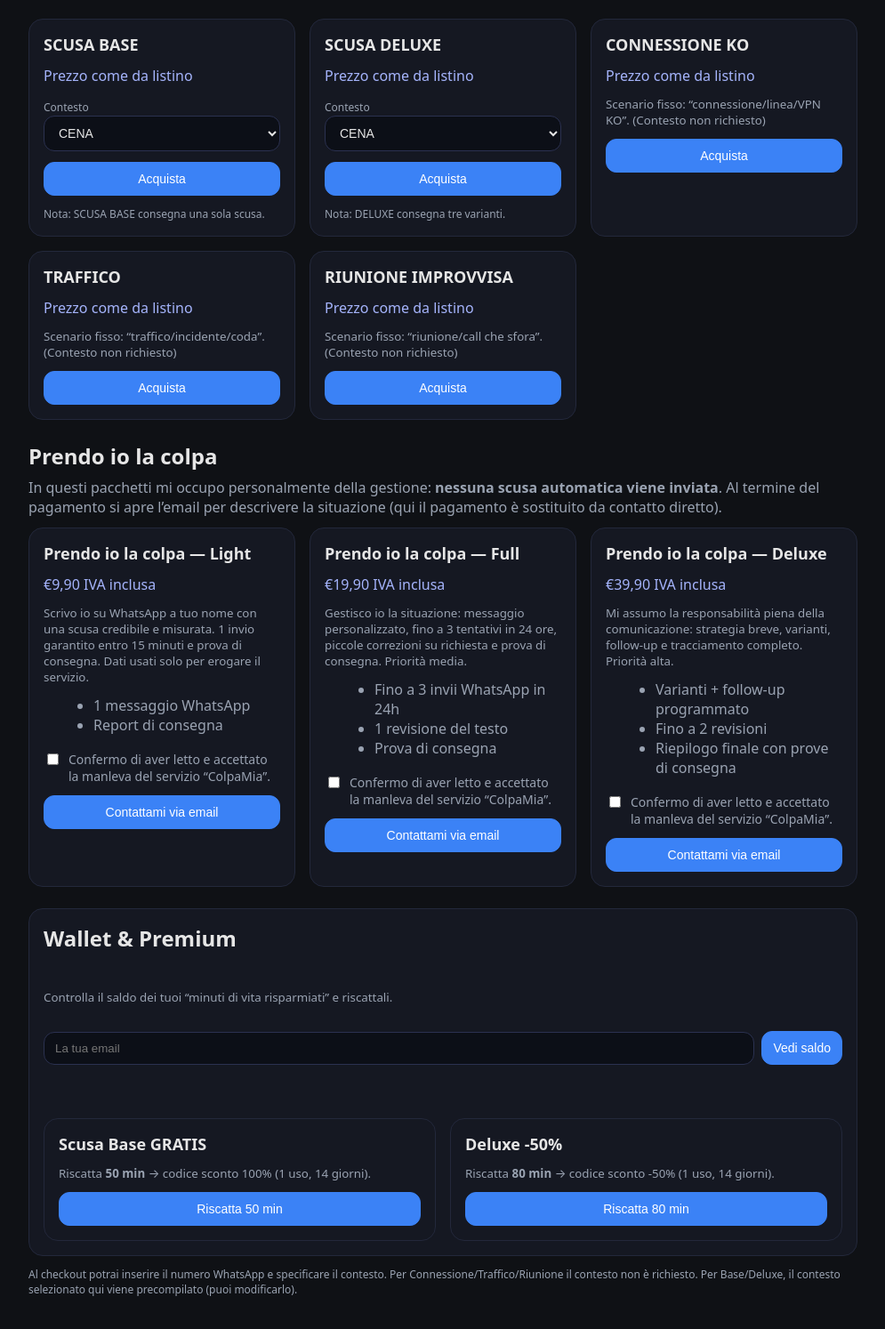
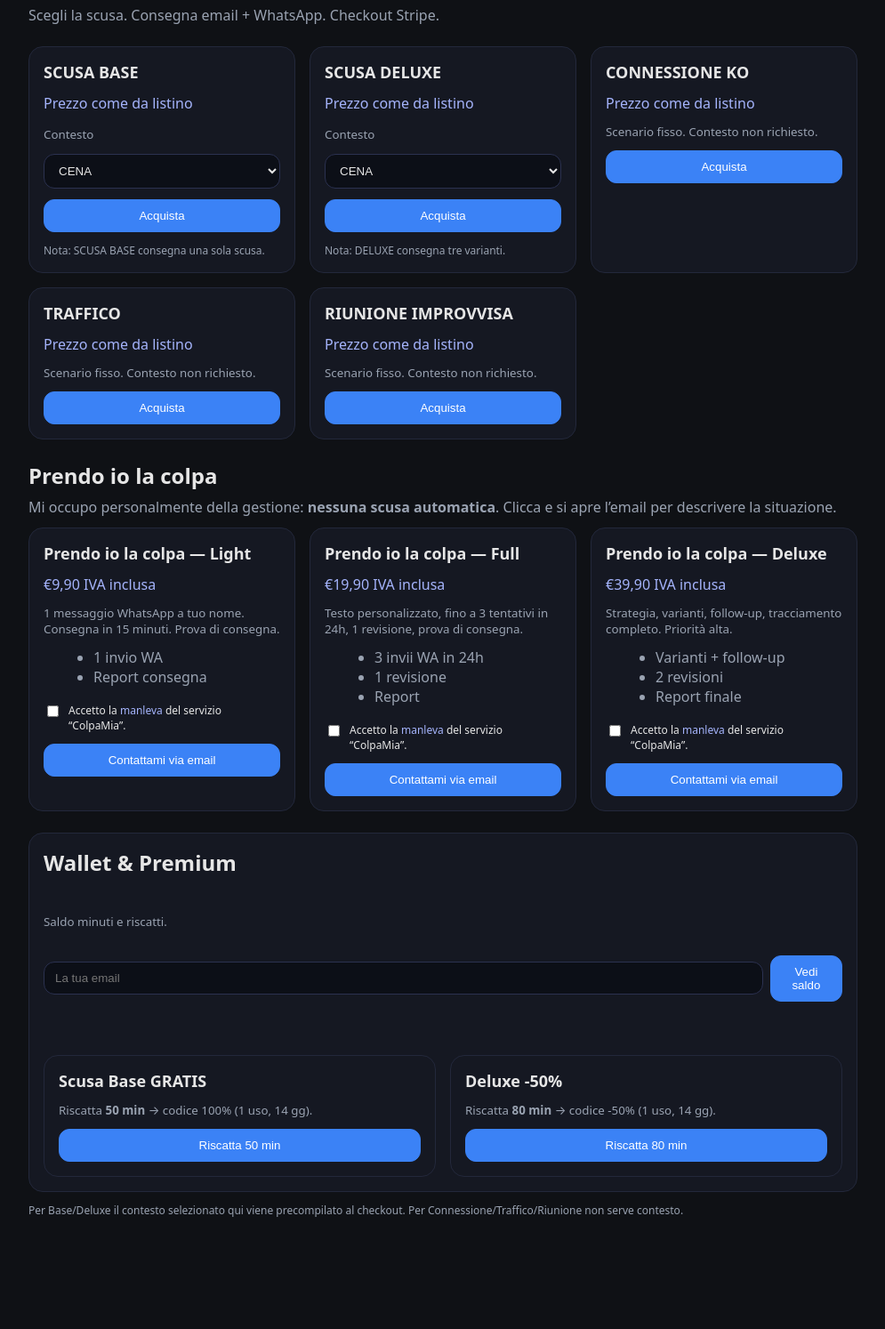
Before and after one commit to mattiapoddie87-rgb/colpa-mia-loyalty-clean4, a website: page public/index.html in a window 1280 px wide. Shown: the part 104-1598 px from the top of the page at 89% size, without its empty margins (142-1137 px from the left). After the commit the page ends 1509 px from the top, so only its background shows below. Drawn offline with Linux system fonts and the light colour scheme.

Commit message:
Update index.html

```diff
--- a/public/index.html
+++ b/public/index.html
@@ -5,29 +5,25 @@
   <meta name="viewport" content="width=device-width,initial-scale=1" />
   <title>COLPA MIA — Catalogo</title>
   <style>
-    :root{
-      --bg:#0f1115;--panel:#151822;--border:#23283b;--text:#e6e6e6;--muted:#9aa3b2;--accent:#3b82f6;--pill:#a5b4fc;
-    }
+    :root{--bg:#0f1115;--panel:#151822;--border:#23283b;--text:#e6e6e6;--muted:#9aa3b2;--accent:#3b82f6;--pill:#a5b4fc}
     *{box-sizing:border-box}
     body{font-family:system-ui,-apple-system,Segoe UI,Roboto,sans-serif;margin:0;background:var(--bg);color:var(--text)}
-    a{color:inherit}
+    a{color:var(--pill);text-decoration:none}
     .wrap{max-width:980px;margin:0 auto;padding:24px}
-    h1{margin:0 0 12px}
-    small, .muted{color:var(--muted)}
     .grid{display:grid;grid-template-columns:repeat(auto-fit,minmax(260px,1fr));gap:16px}
     .card{background:var(--panel);border:1px solid var(--border);border-radius:16px;padding:16px;display:flex;flex-direction:column;gap:12px}
     .title{font-weight:700;font-size:18px}
     .price{color:var(--pill)}
-    label{font-size:12px;color:var(--muted)}
-    select,button,input[type="checkbox"]+label{font-size:14px}
+    .muted,small{color:var(--muted)}
     select,input[type=text]{width:100%;padding:10px 12px;border-radius:12px;border:1px solid #2b3150;background:#0c0f17;color:var(--text)}
     button{width:100%;padding:10px 12px;border-radius:12px;border:1px solid var(--accent);background:var(--accent);color:#fff;cursor:pointer}
     button:disabled{opacity:.6;cursor:not-allowed}
     .row{display:flex;gap:8px;align-items:center}
-    .checkline{display:flex;gap:8px;align-items:flex-start;font-size:12px;color:var(--muted)}
+    .checkline{display:flex;gap:8px;align-items:flex-start;font-size:12px}
     .checkline input{margin-top:3px}
+    .section-title{margin:24px 0 8px}
     .note{font-size:12px;color:var(--muted)}
-    .section-title{margin:24px 0 8px}
+    ul{margin:0 0 6px 16px}
   </style>
 </head>
 <body>
@@ -35,25 +31,19 @@
     <h1>Catalogo COLPA MIA</h1>
     <p class="muted" style="margin:0 0 24px">Scegli la scusa. Consegna email + WhatsApp. Checkout Stripe.</p>
 
-    <div class="grid" id="catalogo">
+    <div class="grid">
       <!-- SCUSA BASE -->
       <div class="card">
         <div class="title">SCUSA BASE</div>
         <div class="price">Prezzo come da listino</div>
-        <div>
-          <label for="ctx-base">Contesto</label>
+        <label for="ctx-base"><small>Contesto</small></label>
         <select id="ctx-base">
-            <option value="CENA">CENA</option>
-            <option value="APERITIVO">APERITIVO</option>
-            <option value="EVENTO">EVENTO</option>
-            <option value="LAVORO">LAVORO</option>
-            <option value="PARTITA A CALCETTO">PARTITA A CALCETTO</option>
-            <option value="FAMIGLIA">FAMIGLIA</option>
-            <option value="SALUTE">SALUTE</option>
-            <option value="APPUNTAMENTO/CONSEGNA">APPUNTAMENTO/CONSEGNA</option>
+          <option value="CENA">CENA</option><option value="APERITIVO">APERITIVO</option>
+          <option value="EVENTO">EVENTO</option><option value="LAVORO">LAVORO</option>
+          <option value="PARTITA A CALCETTO">PARTITA A CALCETTO</option><option value="FAMIGLIA">FAMIGLIA</option>
+          <option value="SALUTE">SALUTE</option><option value="APPUNTAMENTO/CONSEGNA">APPUNTAMENTO/CONSEGNA</option>
           <option value="ESAME/LEZIONE">ESAME/LEZIONE</option>
         </select>
-        </div>
         <button data-sku="SCUSA_BASE" data-context="#ctx-base">Acquista</button>
         <div class="note">Nota: SCUSA BASE consegna una sola scusa.</div>
       </div>
@@ -62,20 +52,14 @@
       <div class="card">
         <div class="title">SCUSA DELUXE</div>
         <div class="price">Prezzo come da listino</div>
-        <div>
-          <label for="ctx-deluxe">Contesto</label>
+        <label for="ctx-deluxe"><small>Contesto</small></label>
         <select id="ctx-deluxe">
-            <option value="CENA">CENA</option>
-            <option value="APERITIVO">APERITIVO</option>
-            <option value="EVENTO">EVENTO</option>
-            <option value="LAVORO">LAVORO</option>
-            <option value="PARTITA A CALCETTO">PARTITA A CALCETTO</option>
-            <option value="FAMIGLIA">FAMIGLIA</option>
-            <option value="SALUTE">SALUTE</option>
-            <option value="APPUNTAMENTO/CONSEGNA">APPUNTAMENTO/CONSEGNA</option>
+          <option value="CENA">CENA</option><option value="APERITIVO">APERITIVO</option>
+          <option value="EVENTO">EVENTO</option><option value="LAVORO">LAVORO</option>
+          <option value="PARTITA A CALCETTO">PARTITA A CALCETTO</option><option value="FAMIGLIA">FAMIGLIA</option>
+          <option value="SALUTE">SALUTE</option><option value="APPUNTAMENTO/CONSEGNA">APPUNTAMENTO/CONSEGNA</option>
           <option value="ESAME/LEZIONE">ESAME/LEZIONE</option>
         </select>
-        </div>
         <button data-sku="SCUSA_DELUXE" data-context="#ctx-deluxe">Acquista</button>
         <div class="note">Nota: DELUXE consegna tre varianti.</div>
       </div>
@@ -84,7 +68,7 @@
       <div class="card">
         <div class="title">CONNESSIONE KO</div>
         <div class="price">Prezzo come da listino</div>
-        <small>Scenario fisso: “connessione/linea/VPN KO”. (Contesto non richiesto)</small>
+        <small class="muted">Scenario fisso. Contesto non richiesto.</small>
         <button data-sku="CONNESSIONE">Acquista</button>
       </div>
 
@@ -92,7 +76,7 @@
       <div class="card">
         <div class="title">TRAFFICO</div>
         <div class="price">Prezzo come da listino</div>
-        <small>Scenario fisso: “traffico/incidente/coda”. (Contesto non richiesto)</small>
+        <small class="muted">Scenario fisso. Contesto non richiesto.</small>
         <button data-sku="TRAFFICO">Acquista</button>
       </div>
 
@@ -100,33 +84,27 @@
       <div class="card">
         <div class="title">RIUNIONE IMPROVVISA</div>
         <div class="price">Prezzo come da listino</div>
-        <small>Scenario fisso: “riunione/call che sfora”. (Contesto non richiesto)</small>
+        <small class="muted">Scenario fisso. Contesto non richiesto.</small>
         <button data-sku="RIUNIONE">Acquista</button>
       </div>
     </div>
 
     <h2 class="section-title">Prendo io la colpa</h2>
     <p class="muted" style="margin:0 0 12px">
-      In questi pacchetti mi occupo personalmente della gestione: <b>nessuna scusa automatica viene inviata</b>.
-      Al termine del pagamento si apre l’email per descrivere la situazione (qui il pagamento è sostituito da contatto diretto).
+      Mi occupo personalmente della gestione: <b>nessuna scusa automatica</b>.
+      Clicca e si apre l’email per descrivere la situazione.
     </p>
 
-    <div class="grid" id="colpa">
+    <div class="grid">
       <!-- LIGHT -->
       <div class="card">
         <div class="title">Prendo io la colpa — Light</div>
         <div class="price">€9,90 IVA inclusa</div>
-        <small>
-          Scrivo io su WhatsApp a tuo nome con una scusa credibile e misurata. 1 invio garantito entro 15 minuti e prova di consegna.
-          Dati usati solo per erogare il servizio.
-        </small>
-        <ul class="muted" style="margin:0 0 6px 16px">
-          <li>1 messaggio WhatsApp</li>
-          <li>Report di consegna</li>
-        </ul>
+        <small>1 messaggio WhatsApp a tuo nome. Consegna in 15 minuti. Prova di consegna.</small>
+        <ul class="muted"><li>1 invio WA</li><li>Report consegna</li></ul>
         <div class="checkline">
           <input id="ml1" type="checkbox">
-          <label for="ml1">Confermo di aver letto e accettato la manleva del servizio “ColpaMia”.</label>
+          <label for="ml1">Accetto la <a href="/manleva.html" target="_blank" rel="noopener">manleva</a> del servizio “ColpaMia”.</label>
         </div>
         <button data-mailto="COLPA_LIGHT" data-check="#ml1">Contattami via email</button>
       </div>
@@ -135,17 +113,11 @@
       <div class="card">
         <div class="title">Prendo io la colpa — Full</div>
         <div class="price">€19,90 IVA inclusa</div>
-        <small>
-          Gestisco io la situazione: messaggio personalizzato, fino a 3 tentativi in 24 ore, piccole correzioni su richiesta e prova di consegna. Priorità media.
-        </small>
-        <ul class="muted" style="margin:0 0 6px 16px">
-          <li>Fino a 3 invii WhatsApp in 24h</li>
-          <li>1 revisione del testo</li>
-          <li>Prova di consegna</li>
-        </ul>
+        <small>Testo personalizzato, fino a 3 tentativi in 24h, 1 revisione, prova di consegna.</small>
+        <ul class="muted"><li>3 invii WA in 24h</li><li>1 revisione</li><li>Report</li></ul>
         <div class="checkline">
           <input id="ml2" type="checkbox">
-          <label for="ml2">Confermo di aver letto e accettato la manleva del servizio “ColpaMia”.</label>
+          <label for="ml2">Accetto la <a href="/manleva.html" target="_blank" rel="noopener">manleva</a> del servizio “ColpaMia”.</label>
         </div>
         <button data-mailto="COLPA_FULL" data-check="#ml2">Contattami via email</button>
       </div>
@@ -154,17 +126,11 @@
       <div class="card">
         <div class="title">Prendo io la colpa — Deluxe</div>
         <div class="price">€39,90 IVA inclusa</div>
-        <small>
-          Mi assumo la responsabilità piena della comunicazione: strategia breve, varianti, follow-up e tracciamento completo. Priorità alta.
-        </small>
-        <ul class="muted" style="margin:0 0 6px 16px">
-          <li>Varianti + follow-up programmato</li>
-          <li>Fino a 2 revisioni</li>
-          <li>Riepilogo finale con prove di consegna</li>
-        </ul>
+        <small>Strategia, varianti, follow-up, tracciamento completo. Priorità alta.</small>
+        <ul class="muted"><li>Varianti + follow-up</li><li>2 revisioni</li><li>Report finale</li></ul>
         <div class="checkline">
           <input id="ml3" type="checkbox">
-          <label for="ml3">Confermo di aver letto e accettato la manleva del servizio “ColpaMia”.</label>
+          <label for="ml3">Accetto la <a href="/manleva.html" target="_blank" rel="noopener">manleva</a> del servizio “ColpaMia”.</label>
         </div>
         <button data-mailto="COLPA_DELUXE" data-check="#ml3">Contattami via email</button>
       </div>
@@ -173,11 +139,10 @@
     <!-- Wallet & Premium -->
     <section class="card" style="margin-top:24px">
       <h2 style="margin:0 0 10px">Wallet & Premium</h2>
-      <p class="muted"><small>Controlla il saldo dei tuoi “minuti di vita risparmiati” e riscattali.</small></p>
+      <p class="muted"><small>Saldo minuti e riscatti.</small></p>
 
       <div class="row">
-        <input id="wallet-email" type="text" placeholder="La tua email"
-               style="flex:1;padding:10px 12px;border-radius:12px;border:1px solid #2b3150;background:#0c0f17;color:#e6e6e6" />
+        <input id="wallet-email" type="text" placeholder="La tua email" />
         <button id="btn-wallet-check" style="width:auto">Vedi saldo</button>
       </div>
       <p id="wallet-result" style="margin-top:8px"></p>
@@ -185,20 +150,19 @@
       <div class="grid" style="margin-top:12px">
         <div class="card">
           <div class="title">Scusa Base GRATIS</div>
-          <small>Riscatta <b>50 min</b> → codice sconto 100% (1 uso, 14 giorni).</small>
+          <small>Riscatta <b>50 min</b> → codice 100% (1 uso, 14 gg).</small>
           <button data-reward="BASE_FREE">Riscatta 50 min</button>
         </div>
         <div class="card">
           <div class="title">Deluxe -50%</div>
-          <small>Riscatta <b>80 min</b> → codice sconto -50% (1 uso, 14 giorni).</small>
+          <small>Riscatta <b>80 min</b> → codice -50% (1 uso, 14 gg).</small>
           <button data-reward="DELUXE_50">Riscatta 80 min</button>
         </div>
       </div>
     </section>
 
     <p class="note" style="margin-top:12px">
-      Al checkout potrai inserire il numero WhatsApp e specificare il contesto.
-      Per Connessione/Traffico/Riunione il contesto non è richiesto. Per Base/Deluxe, il contesto selezionato qui viene precompilato (puoi modificarlo).
+      Per Base/Deluxe il contesto selezionato qui viene precompilato al checkout. Per Connessione/Traffico/Riunione non serve contesto.
     </p>
   </div>
 
@@ -206,77 +170,62 @@
     const SUCCESS = location.origin + '/success.html';
     const CANCEL  = location.origin + '/cancel.html';
 
-    // Checkout per i prodotti "Scusa"
-    async function startCheckout(sku, ctx) {
-      try {
+    // Checkout “Scusa”
+    async function startCheckout(sku, ctx){
+      try{
         const r = await fetch('/.netlify/functions/create-checkout-session', {
-          method: 'POST',
-          headers: { 'Content-Type': 'application/json' },
+          method:'POST',
+          headers:{'Content-Type':'application/json'},
           body: JSON.stringify({
-            sku,                        // il server risolve il price_id tramite PRICE_BY_SKU_JSON
+            sku,
             success_url: SUCCESS,
             cancel_url: CANCEL,
-            // etichetta breve per evitare limiti di Stripe
-            need_label: 'Contesto (obbligatorio)',
-            need_default: ctx || ''
+            need_default: ctx || '' // label fissa lato server
           })
         });
         const data = await r.json();
-        if (!r.ok) throw new Error(data?.error || 'stripe_create_failed');
+        if(!r.ok) throw new Error(data?.error||'stripe_create_failed');
         if (data.url) location.href = data.url;
         else if (data.id) location.href = SUCCESS + '?session_id=' + encodeURIComponent(data.id);
         else throw new Error('stripe_create_failed');
-      } catch (e) {
-        alert('Errore checkout: ' + (e.message || e));
+      }catch(e){ alert('Errore checkout: ' + (e.message||e)); }
     }
-    }
-
-    // Bind pulsanti "Scusa"
-    document.querySelectorAll('button[data-sku]').forEach(btn => {
-      btn.addEventListener('click', () => {
+    document.querySelectorAll('button[data-sku]').forEach(btn=>{
+      btn.addEventListener('click', ()=>{
         const sku = btn.dataset.sku;
         const sel = btn.dataset.context ? document.querySelector(btn.dataset.context) : null;
-        const ctx = sel ? (sel.value || '').trim() : '';
+        const ctx = sel ? (sel.value||'').trim() : '';
         startCheckout(sku, ctx);
       });
     });
 
-    // "Prendo io la colpa" → mailto (niente checkout)
+    // “Prendo io la colpa” → email
     const SUPPORT = 'support@colpamia.com';
-    function openMail(pkgKey) {
-      const map = {
-        COLPA_LIGHT:  { label: 'Colpa MIA — Light' },
-        COLPA_FULL:   { label: 'Colpa MIA — Full' },
-        COLPA_DELUXE: { label: 'Colpa MIA — Deluxe' },
-      };
-      const label = map[pkgKey]?.label || 'Colpa MIA';
+    function openMail(pkg){
+      const label = {COLPA_LIGHT:'Colpa MIA — Light',COLPA_FULL:'Colpa MIA — Full',COLPA_DELUXE:'Colpa MIA — Deluxe'}[pkg] || 'Colpa MIA';
       const subject = encodeURIComponent(label);
       const body = encodeURIComponent(
-`Ciao, ho acquistato il pacchetto: ${label}.
-Ecco i dettagli per prendere tu la colpa al posto mio:
+`Ciao, desidero attivare: ${label}.
+Dettagli per gestire la situazione:
 
-• A chi dobbiamo scrivere:
-• Situazione (contesto + cosa è successo):
-• Obiettivo (cosa voglio ottenere):
-• Orario credibile per un update:
-• Numero WhatsApp del destinatario (con prefisso):
-• Altri dettagli utili:
+• Destinatario e numero WhatsApp:
+• Situazione e obiettivo:
+• Orari aggiornati per un update:
+• Dati utili:
 
-Grazie!`
-      );
+Grazie.`);
       location.href = `mailto:${SUPPORT}?subject=${subject}&body=${body}`;
     }
-
-    document.querySelectorAll('button[data-mailto]').forEach(btn => {
-      btn.addEventListener('click', () => {
-        const chk = btn.dataset.check ? document.querySelector(btn.dataset.check) : null;
-        if (chk && !chk.checked) { alert('Devi accettare la manleva per procedere.'); return; }
+    document.querySelectorAll('button[data-mailto]').forEach(btn=>{
+      btn.addEventListener('click', ()=>{
+        const ck = btn.dataset.check ? document.querySelector(btn.dataset.check) : null;
+        if (ck && !ck.checked){ alert('Devi accettare la manleva.'); return; }
         openMail(btn.dataset.mailto);
       });
     });
 
-    // Wallet & Premium — saldo e riscatto
-    (function walletUI(){
+    // Wallet UI
+    (function(){
       const $ = s=>document.querySelector(s);
       const out = $('#wallet-result');
       $('#btn-wallet-check').onclick = async ()=>{
@@ -290,13 +239,13 @@ Grazie!`
       };
       document.querySelectorAll('button[data-reward]').forEach(btn=>{
         btn.onclick = async ()=>{
-          const email = ($('#wallet-email').value||'').trim();
+          const email = (document.querySelector('#wallet-email').value||'').trim();
           if(!email){ alert('Inserisci la tua email'); return; }
-          btn.disabled=true;
+          btn.disabled = true;
           try{
-            const r = await fetch('/.netlify/functions/wallet-redeem',{
-              method:'POST',headers:{'Content-Type':'application/json'},
-              body: JSON.stringify({email, reward: btn.dataset.reward})
+            const r = await fetch('/.netlify/functions/wallet-redeem', {
+              method:'POST', headers:{'Content-Type':'application/json'},
+              body: JSON.stringify({ email, reward: btn.dataset.reward })
             });
             const data = await r.json();
             if(!r.ok) throw new Error(data.error||'redeem_failed');
```
Lines whose indentation alone changed are shown as unchanged.
